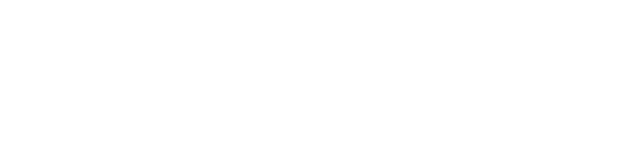
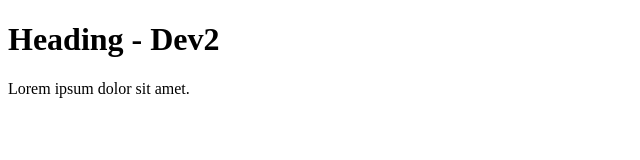
Before and after one commit to JoBeck1/anothertest, a plain HTML site: page index.html in a window 1280 px wide. Shown: the whole page, without its empty margins (0-640 px from the left). Drawn offline with Linux system fonts and the light colour scheme.

Commit message:
Dev2 added some content

```diff
--- a/index.html
+++ b/index.html
@@ -7,6 +7,7 @@
     <title>Document</title>
 </head>
 <body>
-
+    <h1>Heading - Dev2</h1>
+    <p>Lorem ipsum dolor sit amet.</p>
 </body>
 </html>
```
